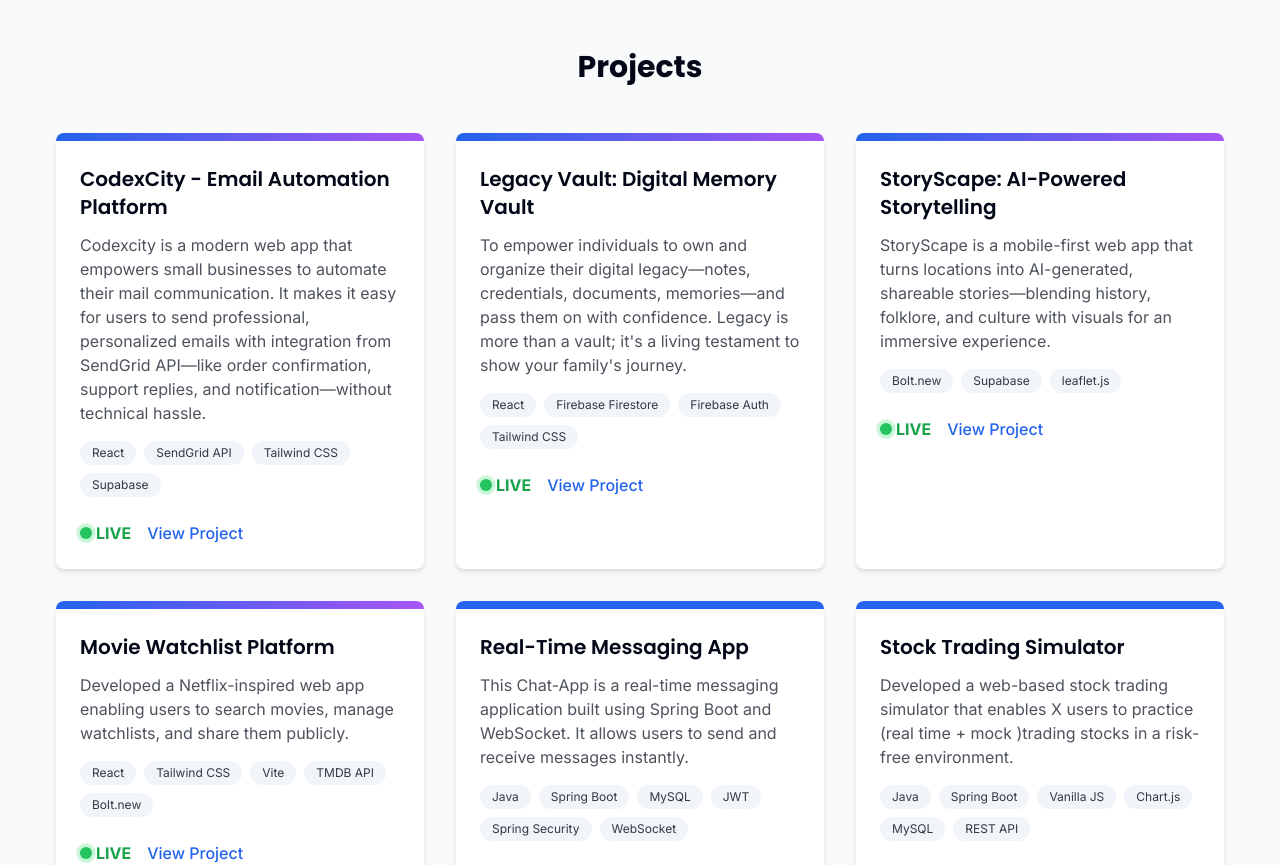
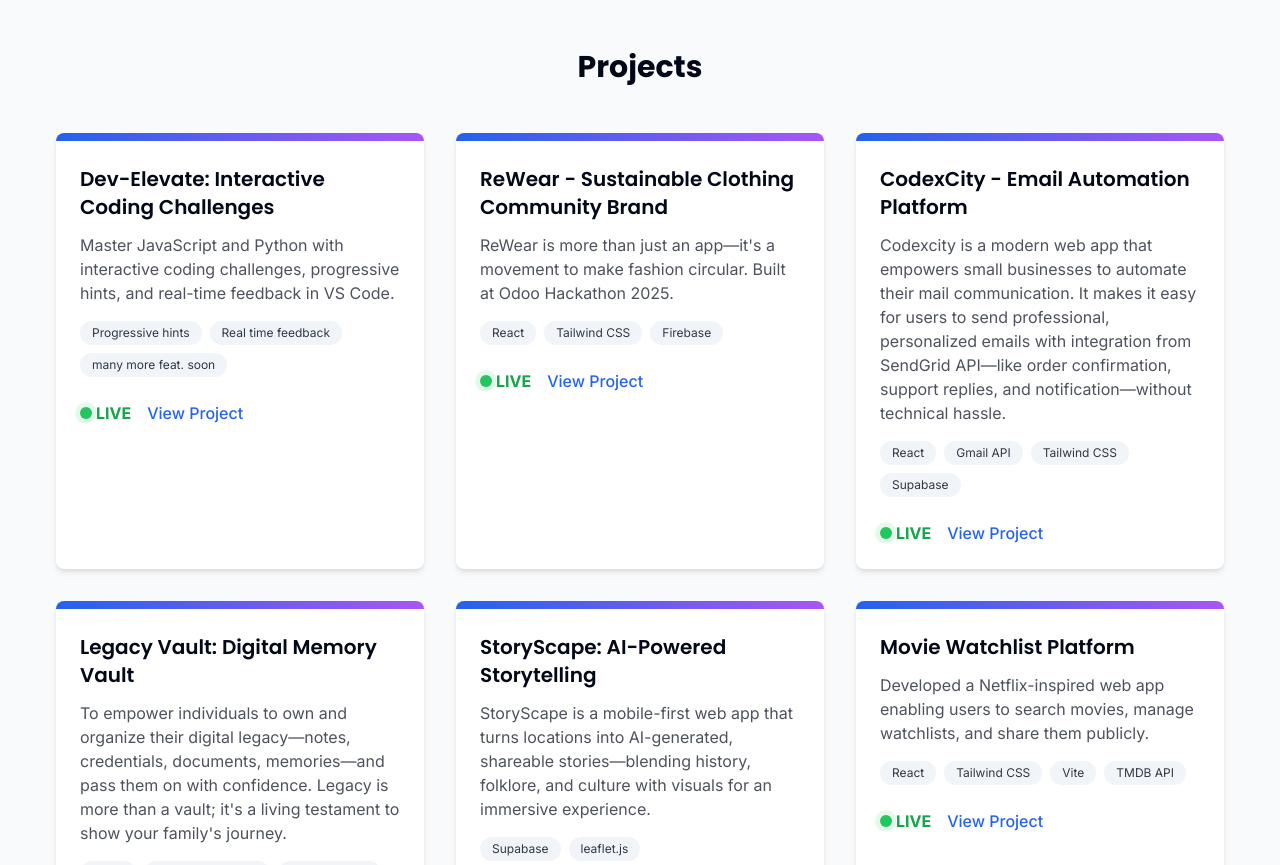
Before and after one commit to devilmaycry-w/Modern-Portfolio, a React (Vite) app: page / in a window 1280 px wide. Shown: the part 1400-2265 px from the top of the page. Built offline with nearby package versions, Linux system fonts and the light colour scheme; no server answers; a web font is replaced by a local one.

Commit message:
Update ProjectsSection.tsx

```diff
--- a/src/components/ProjectsSection.tsx
+++ b/src/components/ProjectsSection.tsx
@@ -52,9 +52,23 @@ const ProjectCard = ({ title, description, tags, githubLink, isFullstack = false
 const ProjectsSection = () => {
   const projects = [
     {
+      title: "Dev-Elevate: Interactive Coding Challenges",
+      description: "Master JavaScript and Python with interactive coding challenges, progressive hints, and real-time feedback in VS Code.",
+      tags: ["Progressive hints", "Real time feedback", "many more feat. soon"],
+      isFullstack: true,
+      liveLink: "https://marketplace.visualstudio.com/items?itemName=DevElevate.develevate"
+    },
+    {
+      title: "ReWear - Sustainable Clothing Community Brand",
+      description: "ReWear is more than just an app—it's a movement to make fashion circular. Built at Odoo Hackathon 2025.",
+      tags: ["React", "Tailwind CSS", "Firebase"],
+      isFullstack: true,
+      liveLink: "https://rewear-clothing-brand.netlify.app/"
+    },
+    {
       title: "CodexCity - Email Automation Platform",
       description: "Codexcity is a modern web app that empowers small businesses to automate their mail communication. It makes it easy for users to send professional, personalized emails with integration from SendGrid API—like order confirmation, support replies, and notification—without technical hassle.",
-      tags: ["React", "SendGrid API", "Tailwind CSS", "Supabase"],
+      tags: ["React", "Gmail API", "Tailwind CSS", "Supabase"],
       githubLink: "https://github.com/devilmaycry-w/Email-Automation",
       isFullstack: true,
       liveLink: "https://codexcity.xpensive.me"
@@ -70,7 +84,7 @@ const ProjectsSection = () => {
     {
       title: "StoryScape: AI-Powered Storytelling",
       description: "StoryScape is a mobile-first web app that turns locations into AI-generated, shareable stories—blending history, folklore, and culture with visuals for an immersive experience.",
-      tags: ["Bolt.new", "Supabase", "leaflet.js"],
+      tags: ["Supabase", "leaflet.js"],
       githubLink: "https://github.com/devilmaycry-w/storyscape-voyager-quest",
       isFullstack: true,
       liveLink: "https://storyscape.xpensive.me"
@@ -78,7 +92,7 @@ const ProjectsSection = () => {
     {
       title: "Movie Watchlist Platform",
       description: "Developed a Netflix-inspired web app enabling users to search movies, manage watchlists, and share them publicly.",
-      tags: ["React", "Tailwind CSS", "Vite", "TMDB API", "Bolt.new"],
+      tags: ["React", "Tailwind CSS", "Vite", "TMDB API"],
       githubLink: "https://github.com/devilmaycry-w/movie-watchlist-platform",
       isFullstack: true,
       liveLink: "https://remarkable-starship-e2d83e.netlify.app"
```
